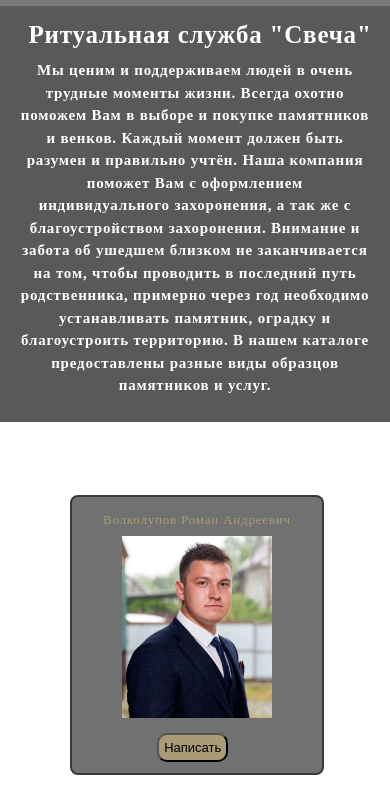
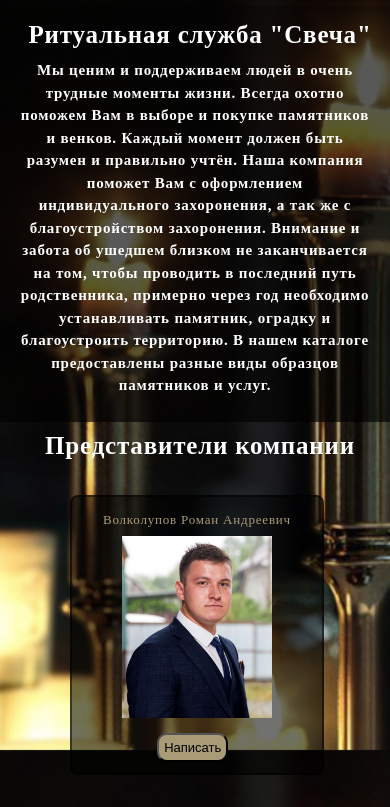
Before and after one commit to svecha-gk/svecha.gk, a plain HTML site: page index.html in a window 390 px wide. Shown: the part 94-901 px from the top of the page. Drawn offline with Linux system fonts and the light colour scheme.

Commit message:
Update css.css

```diff
--- a/css.css
+++ b/css.css
@@ -1,10 +1,10 @@
-*, *::after, *::before{
+ *, *::after, *::before{
     padding: 0;
     margin: 0;
     box-sizing: border-box;
  }
  body {
-    background-image: url(./img/фон.JPG);
+    background-image: url(./img/fon.JPG);
     background-repeat: no-repeat;
     background-size: cover;
     background-attachment: fixed;
@@ -675,7 +675,7 @@ input{
     right: 10px;
     width: 70px;
     height: 60px;
-    background: url(./img/вверх.png);
+    background: url(./img/vverx.png);
     background-size: cover;
     z-index: 1;
     cursor: pointer;
@@ -903,7 +903,7 @@ width: 30%;
 }
 @media (max-width: 480px) {
     body{
-        background-image: url(./img/фон-телефон.JPG);
+        background-image: url(./img/fontel.JPG);
     }
   .header{
     background-color: #00000086;
```
